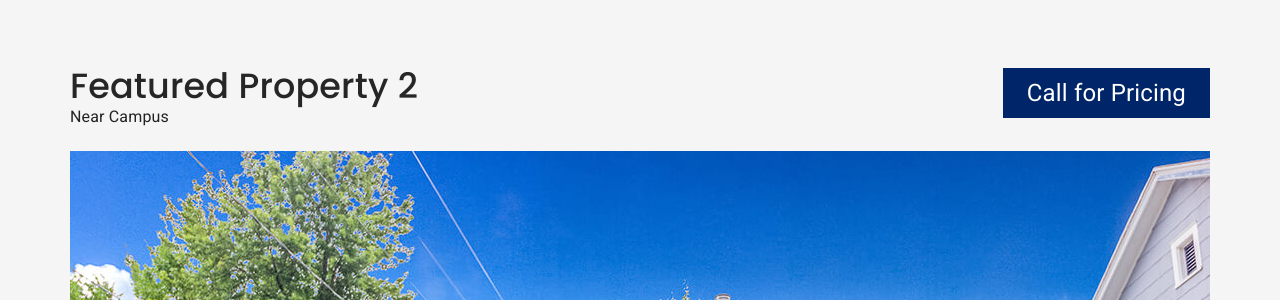
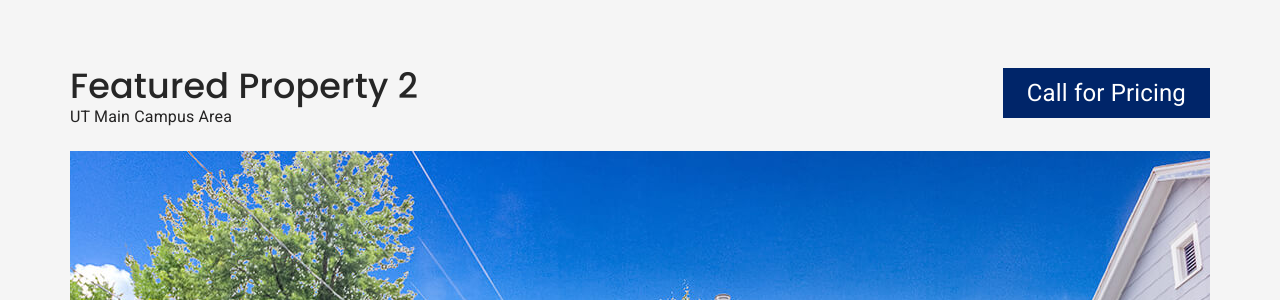
Before and after one commit to dryprop/dryprop.github.io, a Jekyll site: the page built from _properties/featured-properties/House2.html, in a window 1280 px wide. Shown: the part 121-421 px from the top of the page. Built offline with Jekyll 4.4.1, drawn with Linux system fonts in a browser that asks for light colours.

Commit message:
minor text changes

```diff
--- a/_data/faq.yml
+++ b/_data/faq.yml
@@ -1,6 +1,6 @@
 utilities:
   - question: When do I put the utilities in my name?
-    answer: Tenants must have the gas and electric utilities switched to their name prior to their move-in date. You must call the gas and electric companies a week or so **before** your move-in date so that they can get everything started. I have had incidents in the past where tenants forgot to call or waited too long and then had to (literally) move into their new house in the dark as the electricity was switched off!
+    answer: Tenants must have the gas and electric utilities switched to their name prior to their move-in date. You must call the gas and electric companies a week or so **before** your move-in date so that they can get everything started. There have been incidents in the past where tenants forgot to call or waited too long and then had to (literally) move into their new house in the dark as the electricity was switched off!
 
   - question: Who do I call?
     answer: Electricity - Toledo Edison [1-800-447-3333](tel:18004473333) or online at [Toledo Edison](https://www.firstenergycorp.com/service_requests/Start_Service.html#gsc.tab=0)
@@ -22,7 +22,7 @@ deposits:
 
 location:
   - question: How far are your units from campus?
-    answer: All units are within a 10 minute walk from campus. Throw away that $90 parking pass!
+    answer: All of our properties are within a short distance to both the UT Main Campus and the UTMC Campus
 
 property:
   - question: Do you allow pets?
--- a/_properties/featured-properties/House1.html
+++ b/_properties/featured-properties/House1.html
@@ -15,7 +15,7 @@ show: true
 
 type: sample
 
-location: Near Campus
+location: UT Main Campus Area
 
 price: Call for Pricing
 
--- a/_properties/featured-properties/House2.html
+++ b/_properties/featured-properties/House2.html
@@ -15,7 +15,7 @@ show: true
 
 type: sample
 
-location: Near Campus
+location: UT Main Campus Area
 
 price: Call for Pricing
 
--- a/_properties/featured-properties/House3.html
+++ b/_properties/featured-properties/House3.html
@@ -15,7 +15,7 @@ show: true
 
 type: sample
 
-location: Near Campus
+location: UT Main Campus Area
 
 price: Call for Pricing
 
```
